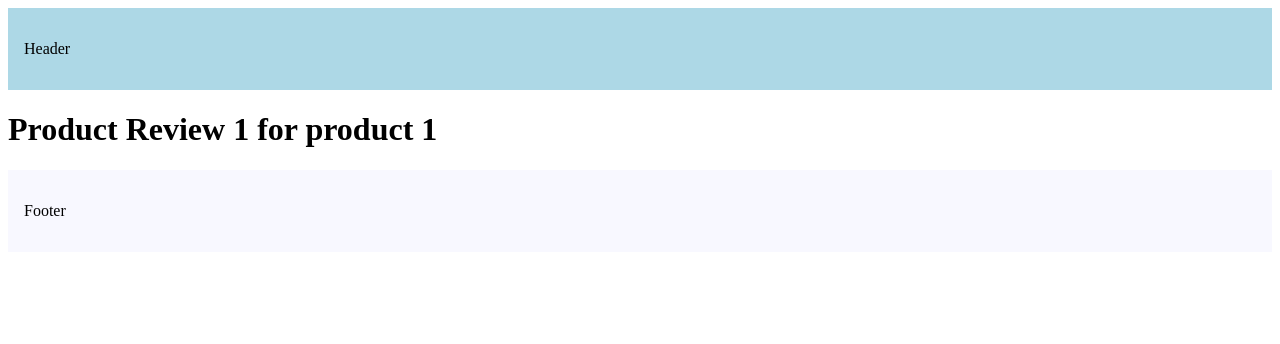
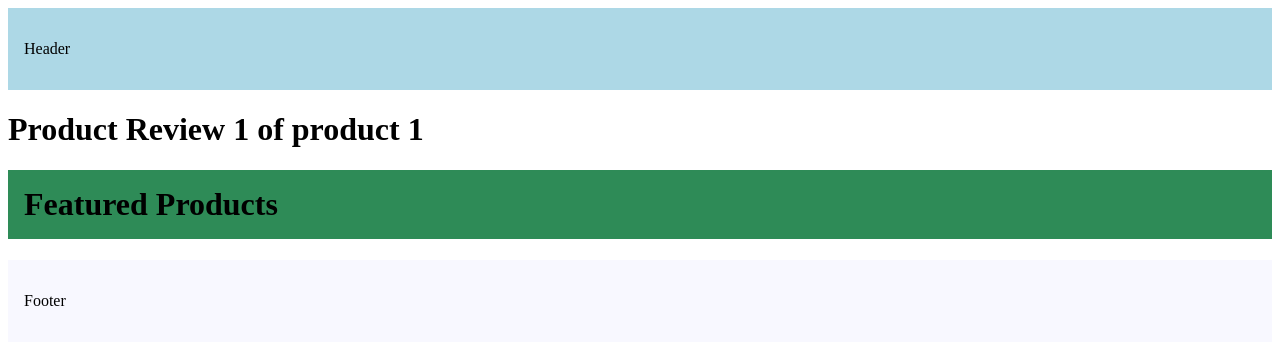
Before and after one commit to Mandalapuanusha/NextJSApp, a Next.js app: page /products/1/reviews/1 in a window 1280 px wide. Shown: the top 344 px of the page. Built offline with nearby package versions, Linux system fonts and the light colour scheme.

Commit message:
Nested Layouts - Added Featured Products page Layout inside the Products Route

```diff
--- /dev/null
+++ b/src/app/products/[productId]/layout.tsx
@@ -0,0 +1,12 @@
+import React from "react";
+export default function ProductDetailsLayout({
+    children,
+}: {
+    children: React.ReactNode
+}) {
+    return (<>
+        {children}
+        <h1 style={{ backgroundColor: "seagreen", padding: "1rem", }}>Featured Products</h1>
+    </>
+    )
+}
--- a/src/app/products/[productId]/reviews/[reviewId]/page.tsx
+++ b/src/app/products/[productId]/reviews/[reviewId]/page.tsx
@@ -13,6 +13,6 @@ export default function ReviewDetail({ params }: { params: { productId: number,
     }
     return (
         <h1>
-            Product Review {params.reviewId} for product {params.productId}
+            Product Review {params.reviewId} of product {params.productId}
         </h1>)
 }
```
